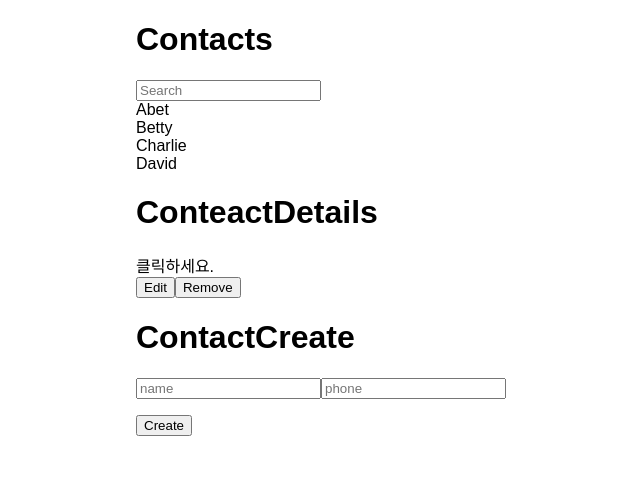
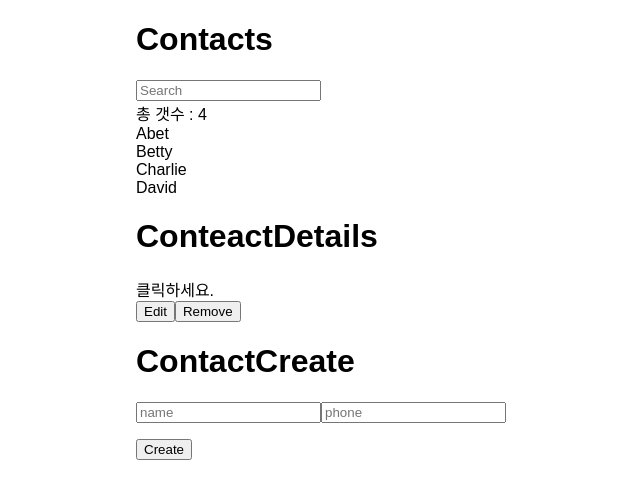
Before and after one commit to dorothy7964/react_phonebook-update, a React (Create React App) app: page / in a window 1280 px wide. Shown: the top 498 px of the page, without its empty margins (104-744 px from the left). Built offline with nearby package versions, Linux system fonts and the light colour scheme; the HTML template or start-up script is replaced by a standard one.

Commit message:
nextId 추가
총 등록된 개수

```diff
--- a/src/component/Contacts.js
+++ b/src/component/Contacts.js
@@ -7,6 +7,7 @@ import ContactCreate from'./ContactCreate';
 
 class Contacts extends Component {
 	state = {
+		nextId: 4,
 		keyword : '',
 		selecteKey : -1,
 		buttonMessage : '',
@@ -42,6 +43,7 @@ class Contacts extends Component {
 	handleCreate = (contact) =>{
 		this.setState({
 			contactData  : update(this.state.contactData, { $push : [contact] }),
+			nextId : this.state.nextId + 1
 		});
 	}
 
@@ -60,6 +62,7 @@ class Contacts extends Component {
 				}
 			),
 			selecteKey : -1,
+			nextId : this.state.nextId - 1
 		});
 	}
 
@@ -102,7 +105,7 @@ class Contacts extends Component {
 			));
 		};
 
-		const { contactData, selecteKey, buttonMessage } = this.state;
+		const { nextId, contactData, selecteKey, buttonMessage } = this.state;
     return(
       <div className="Contacts">
 				<h1>Contacts</h1>
@@ -111,6 +114,7 @@ class Contacts extends Component {
 					placeholder="Search"
 					onChange={this.handleChange}
 				/>
+				<div>총 갯수 : {nextId}</div>
 				<div>{mapToComponents(contactData)}</div>
 
 				<ConteactDetails
```
